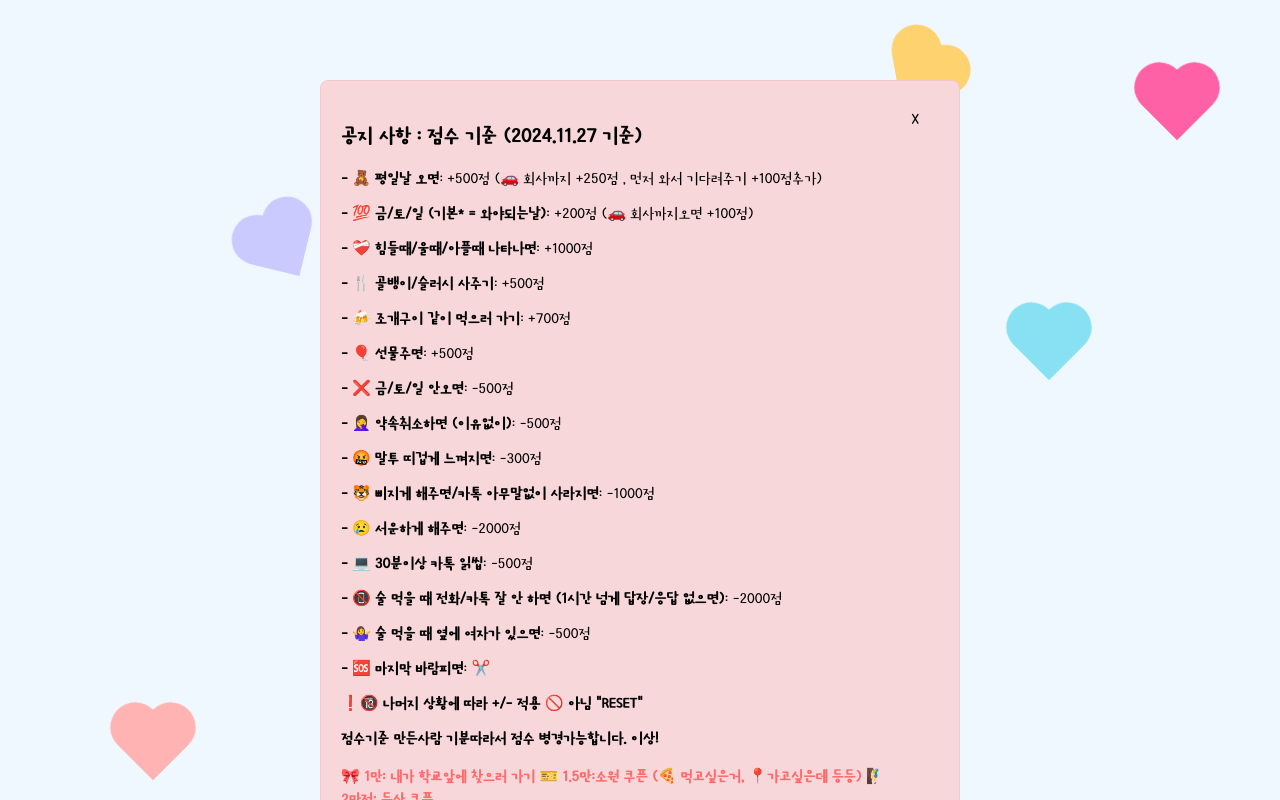
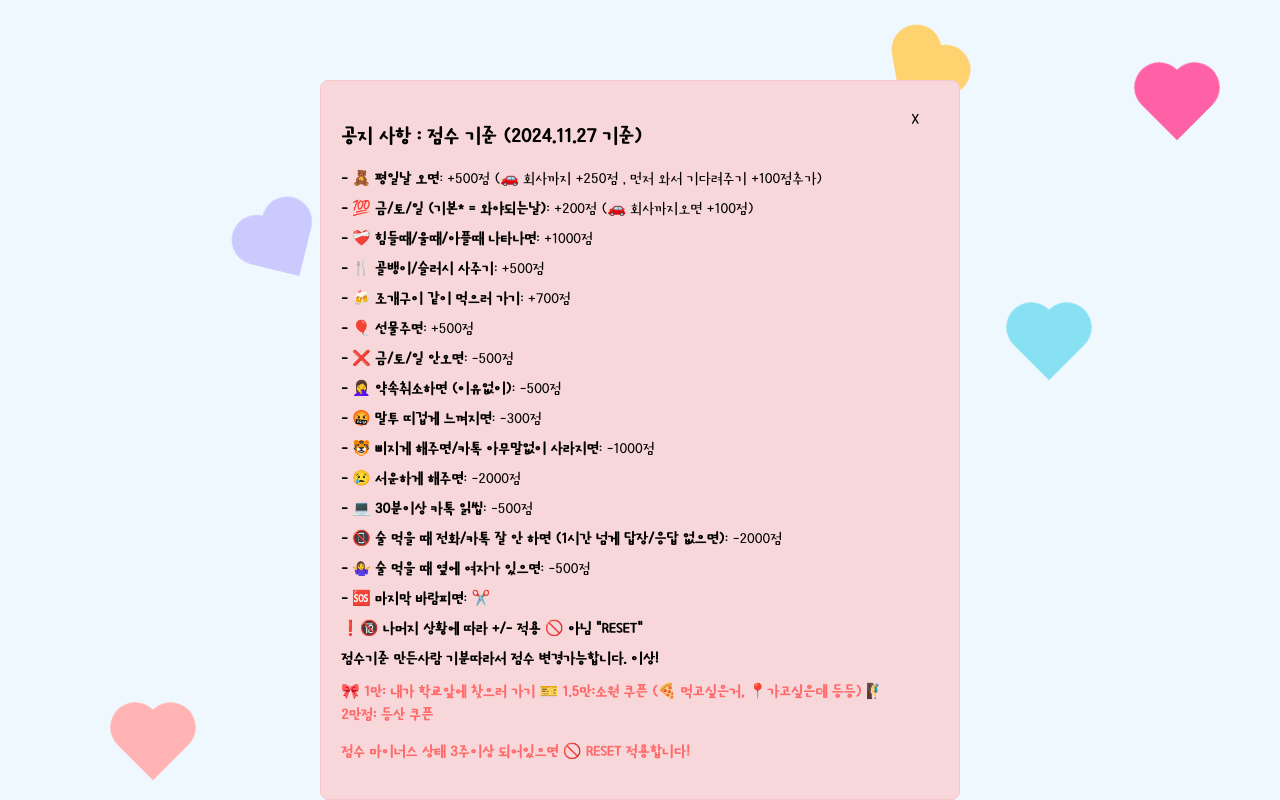
Before and after one commit to ffferncake/countdown-app, a React (Create React App) app: page / in a window 1280 px wide. Built offline with nearby package versions, Linux system fonts and the light colour scheme.

Commit message:
점수 추가

```diff
--- a/src/App.css
+++ b/src/App.css
@@ -53,10 +53,6 @@ button {
   z-index: 9999;
 }
 
-p {
-  /* font-size: 28px; */
-  margin-top: 20px;
-}
 .hearts-container {
   position: absolute;
   top: 0;
@@ -219,6 +215,7 @@ button:focus {
   align-items: center;
 }
 
+.score-heading,
 .time-heading {
   margin-right: 10px; /* Space between the heading and the text */
 }
@@ -281,3 +278,13 @@ button:focus {
   color: #ff6b6b;
   font-weight: 600;
 }
+
+.score-date {
+  font-size: 13px;
+  color: #ff6b6b;
+}
+
+.score-wrap {
+  display: flex;
+  align-items: center;
+}
--- a/src/App.js
+++ b/src/App.js
@@ -38,7 +38,7 @@ function App() {
   - 🤷‍♀️ 술 먹을 때 옆에 여자가 있으면: -500점
   - 🆘 마지막 바람피면: ✂️
   ❗️🔞 나머지 상황에 따라 +/- 적용 🚫 아님 "RESET"
-  점수기준 만든사람 기분따라서 점수 병경가능합니다. 이상!
+  점수기준 만든사람 기분따라서 점수 변경가능합니다. 이상!
   `;
 
   const handleInputChange = (event) => {
@@ -192,7 +192,9 @@ function App() {
         <div className="notice-modal">
           <div className="notice-modal-wrap">
             <div className="notice-content">
-              <p className="notice-title">공지 사항 : 점수 기준 (2024.11.27 기준)</p>
+              <p className="notice-title">
+                공지 사항 : 점수 기준 (2024.11.27 기준)
+              </p>
               {noticeMessage.split("\n").map((line, index) => {
                 const [boldText, regularText] = line.split(":");
                 return (
@@ -202,8 +204,16 @@ function App() {
                   </p>
                 );
               })}
-              <p className="notice-sub-desc"> 🎀 1만: 내가 학교앞에 찾으러 가기 🎫 1.5만:소원 쿠픈 (🍕 먹고싶은거, 📍가고싶은데 등등) 🧗‍♂️ 2만점: 등산 쿠픈</p>
-              <p className="notice-sub-desc"><strong>점수 마이너스 상태 3주이상 되어있으면 🚫 RESET 적용합니다!</strong></p>
+              <p className="notice-sub-desc">
+                {" "}
+                🎀 1만: 내가 학교앞에 찾으러 가기 🎫 1.5만:소원 쿠픈 (🍕
+                먹고싶은거, 📍가고싶은데 등등) 🧗‍♂️ 2만점: 등산 쿠픈
+              </p>
+              <p className="notice-sub-desc">
+                <strong>
+                  점수 마이너스 상태 3주이상 되어있으면 🚫 RESET 적용합니다!
+                </strong>
+              </p>
             </div>
             <button
               className="notice-close-btn"
@@ -222,6 +232,10 @@ function App() {
             <strong>{timePassed}</strong>♡ ♥
           </p>
         )}
+      </div>
+      <div className="score-wrap">
+        <p className="score-heading">현재 점수 : 0점</p>
+        <p className="score-date">updated : 2024.11.27</p>
       </div>
       {/* <div className="progress-input-container">
         <label>
```
